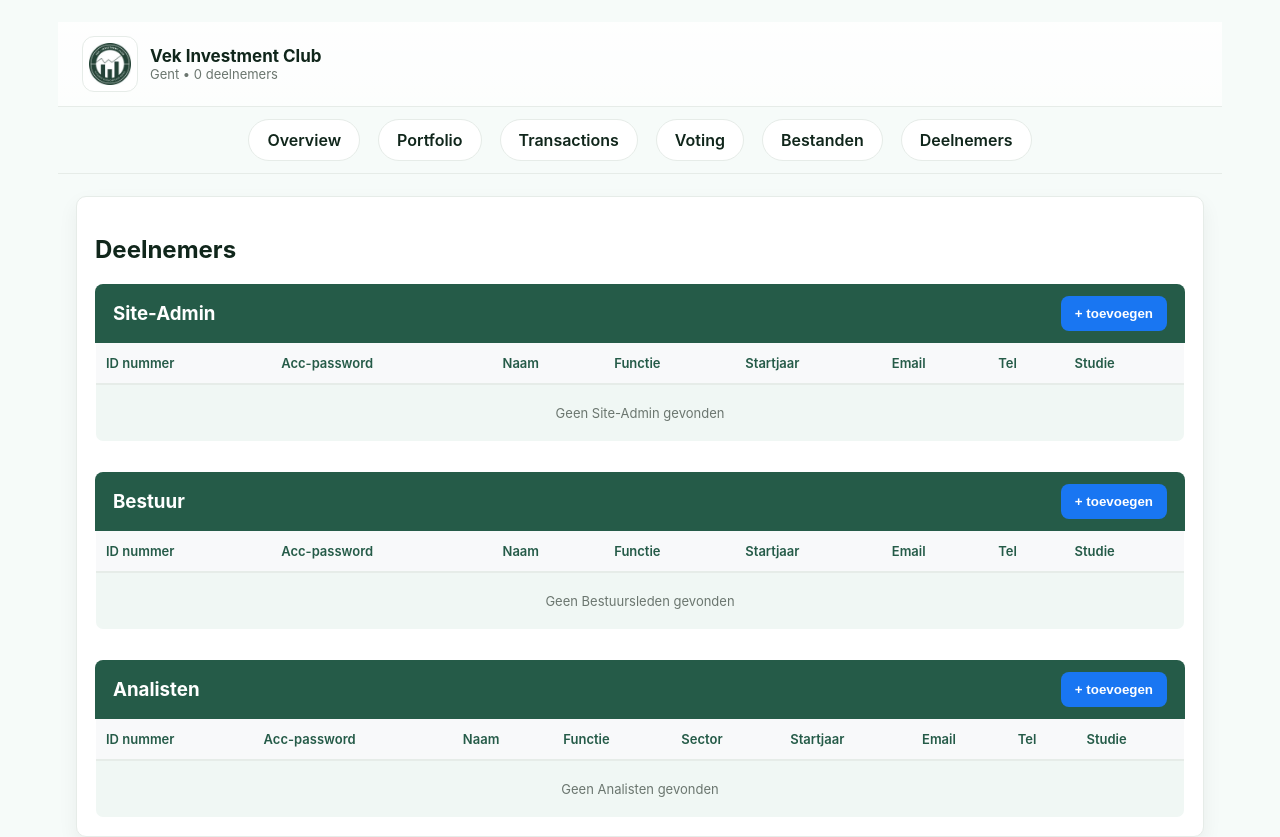
After one commit to A-D-DBS-application/web-application-2025-group-34, a Flask app: template Project A&D - DBS Group 34/app/templates/deelnemers.html in a window 1280 px wide. The commit adds this page. Run offline with Flask 3, Linux system fonts and the light colour scheme; the template is opened without the code that fills it, so the values that code supplies are empty.

```diff
--- a/Project A&D - DBS Group 34/app/routes.py
+++ b/Project A&D - DBS Group 34/app/routes.py
@@ -3,7 +3,7 @@ from functools import wraps
 from sqlalchemy import or_
 from datetime import datetime
 from . import supabase, db
-from .models import Member, Announcement
+from .models import Member, Announcement, Event, Position, Transaction, VotingProposal, Portfolio, Analist, BoardMember
 
 main = Blueprint("main", __name__)
 
@@ -65,6 +65,16 @@ def _normalize_transactions(records):
 
 def _get_next_event_number():
     fallback = len(MOCK_UPCOMING_EVENTS) + 1
+    # Probeer eerst via SQLAlchemy (PostgreSQL direct)
+    try:
+        latest_event = db.session.query(Event).order_by(Event.event_number.desc()).first()
+        if latest_event and latest_event.event_number:
+            return latest_event.event_number + 1
+        return 1
+    except Exception as exc:
+        print(f"WARNING: SQLAlchemy event number fetch failed: {exc}")
+
+    # Fallback naar Supabase REST API
     if supabase is None:
         return fallback
     try:
@@ -95,14 +105,49 @@ def _format_event_date(date_str, time_str):
             pass
     return parsed_date.isoformat()
 
-def _persist_event_supabase(event_number, title, event_date_iso):
+def _persist_event_supabase(title, event_date_iso, location=None):
+    # Probeer eerst via SQLAlchemy (PostgreSQL direct)
+    try:
+        from datetime import datetime
+        # Parse de ISO date string naar datetime object
+        try:
+            if isinstance(event_date_iso, str):
+                # Handle verschillende datetime formats
+                if 'T' in event_date_iso:
+                    event_date = datetime.fromisoformat(event_date_iso.replace('Z', '+00:00'))
+                else:
+                    event_date = datetime.fromisoformat(event_date_iso)
+            else:
+                event_date = event_date_iso
+        except (ValueError, AttributeError):
+            event_date = datetime.now()
+
+        # event_number wordt automatisch gegenereerd door de database (autoincrement)
+        event = Event(
+            event_name=title,
+            event_date=event_date,
+            location=location
+        )
+        db.session.add(event)
+        db.session.commit()
+        return True
+    except Exception as exc:
+        print(f"WARNING: SQLAlchemy event insert failed: {exc}")
+        import traceback
+        traceback.print_exc()
+        db.session.rollback()
+
+    # Fallback naar Supabase REST API
     if supabase is None:
-        return None
+        return False
     try:
+        # Voor Supabase REST API moeten we event_number wel handmatig bepalen
+        event_number = _get_next_event_number()
         supabase.table("events").insert({
             "event_number": event_number,
             "event_name": title,
             "event_date": event_date_iso,
+            "location": location
         }).execute()
         return True
     except Exception as exc:
@@ -183,6 +228,64 @@ def _fetch_announcements():
         print(f"WARNING: Supabase announcement fetch failed: {exc}")
     return MOCK_ANNOUNCEMENTS
 
+def _fetch_events():
+    # Probeer eerst via SQLAlchemy (PostgreSQL direct)
+    try:
+        events = db.session.query(Event).order_by(Event.event_date.asc()).all()
+        if events:
+            normalized = []
+            for evt in events:
+                event_date = evt.event_date
+                if event_date:
+                    date_str = event_date.strftime("%d/%m/%Y")
+                    time_str = event_date.strftime("%H:%M")
+                else:
+                    date_str = datetime.now().strftime("%d/%m/%Y")
+                    time_str = "00:00"
+
+                normalized.append({
+                    "title": evt.event_name,
+                    "date": date_str,
+                    "time": time_str,
+                    "location": evt.location or "Onbekende locatie"
+                })
+            return normalized
+    except Exception as exc:
+        print(f"WARNING: SQLAlchemy event fetch failed: {exc}")
+
+    # Fallback naar Supabase REST API
+    if supabase is None:
+        return MOCK_UPCOMING_EVENTS
+    try:
+        response = supabase.table("events").select("*").order("event_date", desc=False).execute()
+        data = response.data or []
+        normalized = []
+        for row in data:
+            event_date_str = row.get("event_date")
+            if event_date_str:
+                try:
+                    event_date = datetime.fromisoformat(event_date_str.replace("Z", "+00:00"))
+                    date_str = event_date.strftime("%d/%m/%Y")
+                    time_str = event_date.strftime("%H:%M")
+                except (ValueError, AttributeError):
+                    date_str = _format_supabase_date(event_date_str)
+                    time_str = "00:00"
+            else:
+                date_str = datetime.now().strftime("%d/%m/%Y")
+                time_str = "00:00"
+
+            normalized.append({
+                "title": row.get("event_name", ""),
+                "date": date_str,
+                "time": time_str,
+                "location": row.get("location", "Onbekende locatie")
+            })
+        if normalized:
+            return normalized
+    except Exception as exc:
+        print(f"WARNING: Supabase event fetch failed: {exc}")
+    return MOCK_UPCOMING_EVENTS
+
 # --- BEVEILIGING & CONTEXT ---
 
 @main.before_app_request
@@ -213,7 +316,7 @@ def dashboard():
     return render_template(
         "dashboard.html",
         announcements=_fetch_announcements(),
-        upcoming=MOCK_UPCOMING_EVENTS
+        upcoming=_fetch_events()
     )
 
 @main.route("/dashboard/announcements", methods=["POST"])
@@ -257,19 +360,19 @@ def add_event():
     if not time:
         time = "00:00"
 
-    event_number = _get_next_event_number()
     iso_date = _format_event_date(date, time)
 
-    if _persist_event_supabase(event_number, title, iso_date) is False:
-        flash("Event lokaal toegevoegd; Supabase opslag mislukt.", "warning")
-
-    MOCK_UPCOMING_EVENTS.insert(0, {
-        "title": title,
-        "date": date,
-        "time": time,
-        "location": location
-    })
-    flash(f"Event '{title}' toegevoegd.", "success")
+    persisted = _persist_event_supabase(title, iso_date, location)
+    if not persisted:
+        flash("Event lokaal toegevoegd; database opslag mislukt.", "warning")
+        MOCK_UPCOMING_EVENTS.insert(0, {
+            "title": title,
+            "date": date,
+            "time": time,
+            "location": location
+        })
+    else:
+        flash(f"Event '{title}' toegevoegd.", "success")
     return redirect(url_for("main.dashboard"))
 
 # Portfolio pagina
@@ -334,6 +437,145 @@ def transactions():
 def voting():
     return render_template("voting.html", votes=MOCK_VOTES)
 
+# Deelnemers pagina
+@main.route("/deelnemers")
+@login_required
+def deelnemers():
+    # Haal alle members op
+    try:
+        all_members = db.session.query(Member).order_by(Member.member_id.asc()).all()
+        board_members = db.session.query(BoardMember).order_by(BoardMember.boardmember_id.asc()).all()
+        analisten = db.session.query(Analist).order_by(Analist.analist_id.asc()).all()
+    except Exception as exc:
+        print(f"WARNING: Database fetch failed: {exc}")
+        all_members = []
+        board_members = []
+        analisten = []
+
+    return render_template(
+        "deelnemers.html",
+        members=all_members,
+        board_members=board_members,
+        analisten=analisten
+    )
+
+# Portfolio: Positie toevoegen
+@main.route("/portfolio/add", methods=["POST"])
+@login_required
+def add_position():
+    pos_name = request.form.get("pos_name", "").strip()
+    pos_type = request.form.get("pos_type", "").strip()
+    pos_quantity = request.form.get("pos_quantity", "").strip()
+    pos_amount = request.form.get("pos_amount", "").strip()
+
+    if not pos_name:
+        flash("Positie naam is verplicht.", "error")
+        return redirect(url_for("main.portfolio"))
+
+    try:
+        # Zoek of maak een portfolio (gebruik de eerste of maak een nieuwe)
+        portfolio = db.session.query(Portfolio).first()
+        if not portfolio:
+            portfolio = Portfolio()
+            db.session.add(portfolio)
+            db.session.flush()  # Om portfolio_id te krijgen
+
+        # Converteer quantity en amount naar float
+        quantity = float(pos_quantity) if pos_quantity else 0.0
+        amount = float(pos_amount) if pos_amount else 0.0
+
+        position = Position(
+            pos_name=pos_name,
+            pos_type=pos_type or None,
+            pos_quantity=quantity,
+            pos_amount=amount,
+            portfolio_id=portfolio.portfolio_id
+        )
+        db.session.add(position)
+        db.session.commit()
+        flash(f"Positie '{pos_name}' toegevoegd.", "success")
+    except Exception as exc:
+        print(f"ERROR: Position insert failed: {exc}")
+        import traceback
+        traceback.print_exc()
+        db.session.rollback()
+        flash("Fout bij toevoegen van positie.", "error")
+
+    return redirect(url_for("main.portfolio"))
+
+# Transactions: Transactie toevoegen
+@main.route("/transactions/add", methods=["POST"])
+@login_required
+def add_transaction():
+    transaction_type = request.form.get("transaction_type", "").strip()
+    transaction_quantity = request.form.get("transaction_quantity", "").strip()
+    transaction_amount = request.form.get("transaction_amount", "").strip()
+    transaction_date = request.form.get("transaction_date", "").strip()
+
+    if not transaction_type:
+        flash("Transactie type is verplicht.", "error")
+        return redirect(url_for("main.transactions"))
+
+    try:
+        # Parse datum
+        if transaction_date:
+            try:
+                parsed_date = datetime.strptime(transaction_date, "%d/%m/%Y")
+            except ValueError:
+                parsed_date = datetime.now()
+        else:
+            parsed_date = datetime.now()
+
+        # Converteer quantity en amount naar float
+        quantity = float(transaction_quantity) if transaction_quantity else 0.0
+        amount = float(transaction_amount) if transaction_amount else 0.0
+
+        transaction = Transaction(
+            transaction_type=transaction_type,
+            transaction_quantity=quantity,
+            transaction_amount=amount,
+            transaction_date=parsed_date
+        )
+        db.session.add(transaction)
+        db.session.commit()
+        flash(f"Transactie '{transaction_type}' toegevoegd.", "success")
+    except Exception as exc:
+        print(f"ERROR: Transaction insert failed: {exc}")
+        import traceback
+        traceback.print_exc()
+        db.session.rollback()
+        flash("Fout bij toevoegen van transactie.", "error")
+
+    return redirect(url_for("main.transactions"))
+
+# Voting: Stemming toevoegen
+@main.route("/voting/add", methods=["POST"])
+@login_required
+def add_voting_proposal():
+    proposal_type = request.form.get("proposal_type", "").strip()
+    minimum_requirements = request.form.get("minimum_requirements", "").strip()
+
+    if not proposal_type:
+        flash("Proposal type is verplicht.", "error")
+        return redirect(url_for("main.voting"))
+
+    try:
+        proposal = VotingProposal(
+            proposal_type=proposal_type,
+            minimum_requirements=minimum_requirements or None
+        )
+        db.session.add(proposal)
+        db.session.commit()
+        flash(f"Stemming '{proposal_type}' toegevoegd.", "success")
+    except Exception as exc:
+        print(f"ERROR: Voting proposal insert failed: {exc}")
+        import traceback
+        traceback.print_exc()
+        db.session.rollback()
+        flash("Fout bij toevoegen van stemming.", "error")
+
+    return redirect(url_for("main.voting"))
+
 # Investments pagina: VERWIJDERD OMDAT DEZE REDUNDANT EN KAPOT IS
 
 # Home redirect → login of dashboard
--- a/Project A&D - DBS Group 34/app/static/css/main.css
+++ b/Project A&D - DBS Group 34/app/static/css/main.css
@@ -49,4 +49,8 @@
   .inline-form{margin-top:18px;padding-top:12px;border-top:1px solid var(--border);display:flex;flex-direction:column;gap:10px}
   .inline-form label{display:flex;flex-direction:column;font-size:14px;gap:6px;font-weight:600}
   .inline-form input,
-  .inline-form textarea{padding:8px 10px;border-radius:8px;border:1px solid var(--border);font-family:var(--font);font-size:14px}
+  .inline-form textarea,
+  .inline-form select{padding:8px 10px;border-radius:8px;border:1px solid var(--border);font-family:var(--font);font-size:14px}
+  .form-group{display:flex;flex-direction:column;gap:6px}
+  .form-group label{font-size:14px;font-weight:600;color:var(--green)}
+  .form-actions{display:flex;gap:10px;margin-top:10px}
--- /dev/null
+++ b/Project A&D - DBS Group 34/app/templates/deelnemers.html
@@ -0,0 +1,206 @@
+{% extends "logged_in_base.html" %}
+
+{% block sub_content %}
+<div class="card">
+  <h2 style="margin-bottom: 20px;">Deelnemers</h2>
+
+  <!-- Site-Admin Tabel -->
+  <div style="margin-bottom: 30px;">
+    <div class="section-head" style="background: var(--green); color: white; padding: 12px 18px; border-radius: 8px 8px 0 0; margin-bottom: 0;">
+      <h3 style="margin: 0; color: white;">Site-Admin</h3>
+      <button class="btn" style="background: var(--cta); border: none;">+ toevoegen</button>
+    </div>
+    <table class="participants-table">
+      <thead>
+        <tr>
+          <th>ID nummer</th>
+          <th>Acc-password</th>
+          <th>Naam</th>
+          <th>Functie</th>
+          <th>Startjaar</th>
+          <th>Email</th>
+          <th>Tel</th>
+          <th>Studie</th>
+        </tr>
+      </thead>
+      <tbody>
+        {% for member in members %}
+          {% if member.voting_right == 'Admin' or member.member_id == 999999 %}
+          <tr class="{% if loop.index % 2 == 0 %}even-row{% else %}odd-row{% endif %}">
+            <td>{{ "%06d"|format(member.member_id) }}</td>
+            <td>****</td>
+            <td>{{ member.member_name or 'Onbekend' }}</td>
+            <td>{{ member.voting_right or 'Admin' }}</td>
+            <td>{{ member.join_date.strftime('%Y') if member.join_date else '2025' }}</td>
+            <td>{{ member.email or '' }}</td>
+            <td></td>
+            <td></td>
+          </tr>
+          {% endif %}
+        {% endfor %}
+        {% if not members or not members|selectattr('voting_right', 'equalto', 'Admin')|list %}
+          <tr class="odd-row">
+            <td colspan="8" style="text-align: center; color: var(--muted); padding: 20px;">Geen Site-Admin gevonden</td>
+          </tr>
+        {% endif %}
+      </tbody>
+    </table>
+  </div>
+
+  <!-- Bestuur Tabel -->
+  <div style="margin-bottom: 30px;">
+    <div class="section-head" style="background: var(--green); color: white; padding: 12px 18px; border-radius: 8px 8px 0 0; margin-bottom: 0;">
+      <h3 style="margin: 0; color: white;">Bestuur</h3>
+      <button class="btn" style="background: var(--cta); border: none;">+ toevoegen</button>
+    </div>
+    <table class="participants-table">
+      <thead>
+        <tr>
+          <th>ID nummer</th>
+          <th>Acc-password</th>
+          <th>Naam</th>
+          <th>Functie</th>
+          <th>Startjaar</th>
+          <th>Email</th>
+          <th>Tel</th>
+          <th>Studie</th>
+        </tr>
+      </thead>
+      <tbody>
+        {% for board_member in board_members %}
+          <tr class="{% if loop.index % 2 == 0 %}even-row{% else %}odd-row{% endif %}">
+            <td>{{ "%06d"|format(board_member.boardmember_id) }}</td>
+            <td>****</td>
+            <td>{{ board_member.boardmember_name or 'Onbekend' }}</td>
+            <td>{{ board_member.voting_right or 'Bestuurslid' }}</td>
+            <td>{{ board_member.created_at.strftime('%Y') if board_member.created_at else '2025' }}</td>
+            <td></td>
+            <td></td>
+            <td></td>
+          </tr>
+        {% endfor %}
+        {% for member in members %}
+          {% if member.voting_right and member.voting_right != 'Admin' and (member.voting_right == 'President' or member.voting_right == 'Vice President' or member.voting_right == 'Portfolio Manager' or member.voting_right == 'Fund Administrator' or member.voting_right == 'Marketing' or member.voting_right == 'Public Relations') %}
+          <tr class="{% if (board_members|length + loop.index) % 2 == 0 %}even-row{% else %}odd-row{% endif %}">
+            <td>{{ "%06d"|format(member.member_id) }}</td>
+            <td>****</td>
+            <td>{{ member.member_name or 'Onbekend' }}</td>
+            <td>{{ member.voting_right }}</td>
+            <td>{{ member.join_date.strftime('%Y') if member.join_date else '2025' }}</td>
+            <td>{{ member.email or '' }}</td>
+            <td></td>
+            <td></td>
+          </tr>
+          {% endif %}
+        {% endfor %}
+        {% if not board_members and not members|selectattr('voting_right')|list %}
+          <tr class="odd-row">
+            <td colspan="8" style="text-align: center; color: var(--muted); padding: 20px;">Geen Bestuursleden gevonden</td>
+          </tr>
+        {% endif %}
+      </tbody>
+    </table>
+  </div>
+
+  <!-- Analisten Tabel -->
+  <div>
+    <div class="section-head" style="background: var(--green); color: white; padding: 12px 18px; border-radius: 8px 8px 0 0; margin-bottom: 0;">
+      <h3 style="margin: 0; color: white;">Analisten</h3>
+      <button class="btn" style="background: var(--cta); border: none;">+ toevoegen</button>
+    </div>
+    <table class="participants-table">
+      <thead>
+        <tr>
+          <th>ID nummer</th>
+          <th>Acc-password</th>
+          <th>Naam</th>
+          <th>Functie</th>
+          <th>Sector</th>
+          <th>Startjaar</th>
+          <th>Email</th>
+          <th>Tel</th>
+          <th>Studie</th>
+        </tr>
+      </thead>
+      <tbody>
+        {% for analist in analisten %}
+          <tr class="{% if loop.index % 2 == 0 %}even-row{% else %}odd-row{% endif %}">
+            <td>{{ "%06d"|format(analist.analist_id) }}</td>
+            <td>****</td>
+            <td>{{ analist.analist_name or 'Onbekend' }}</td>
+            <td>Analist</td>
+            <td>{{ analist.sector or '' }}</td>
+            <td>{{ analist.analist_start_date.strftime('%Y') if analist.analist_start_date else '2025' }}</td>
+            <td></td>
+            <td></td>
+            <td></td>
+          </tr>
+        {% endfor %}
+        {% for member in members %}
+          {% if member.voting_right == 'Analist' or member.sector %}
+          <tr class="{% if (analisten|length + loop.index) % 2 == 0 %}even-row{% else %}odd-row{% endif %}">
+            <td>{{ "%06d"|format(member.member_id) }}</td>
+            <td>****</td>
+            <td>{{ member.member_name or 'Onbekend' }}</td>
+            <td>Analist</td>
+            <td>{{ member.sector or '' }}</td>
+            <td>{{ member.join_date.strftime('%Y') if member.join_date else '2025' }}</td>
+            <td>{{ member.email or '' }}</td>
+            <td></td>
+            <td></td>
+          </tr>
+          {% endif %}
+        {% endfor %}
+        {% if not analisten and not members|selectattr('voting_right', 'equalto', 'Analist')|list %}
+          <tr class="odd-row">
+            <td colspan="9" style="text-align: center; color: var(--muted); padding: 20px;">Geen Analisten gevonden</td>
+          </tr>
+        {% endif %}
+      </tbody>
+    </table>
+  </div>
+</div>
+
+<style>
+.participants-table {
+  width: 100%;
+  border-collapse: collapse;
+  background: white;
+  border: 1px solid var(--border);
+  border-top: none;
+  border-radius: 0 0 8px 8px;
+  overflow: hidden;
+}
+
+.participants-table thead {
+  background: #f8f9fa;
+}
+
+.participants-table th {
+  padding: 12px 10px;
+  text-align: left;
+  font-weight: 600;
+  font-size: 13px;
+  color: var(--green);
+  border-bottom: 2px solid var(--border);
+}
+
+.participants-table td {
+  padding: 10px;
+  font-size: 13px;
+  border-bottom: 1px solid var(--border);
+}
+
+.participants-table tbody tr.odd-row {
+  background: #f0f7f4;
+}
+
+.participants-table tbody tr.even-row {
+  background: white;
+}
+
+.participants-table tbody tr:hover {
+  background: #e8f2ed;
+}
+</style>
+{% endblock %}
--- a/Project A&D - DBS Group 34/app/templates/logged_in_base.html
+++ b/Project A&D - DBS Group 34/app/templates/logged_in_base.html
@@ -27,7 +27,7 @@
     <a href="{{ url_for('main.transactions') }}" class="tab {% if active_endpoint == 'main.transactions' %}active{% endif %}">Transactions</a>
     <a href="{{ url_for('main.voting') }}" class="tab {% if active_endpoint == 'main.voting' %}active{% endif %}">Voting</a>
     <a href="#" class="tab">Bestanden</a>
-    <a href="#" class="tab">Deelnemers</a>
+    <a href="{{ url_for('main.deelnemers') }}" class="tab {% if active_endpoint == 'main.deelnemers' %}active{% endif %}">Deelnemers</a>
   </nav>
 
   <div class="content">
```
Also changed, not shown: Project A&D - DBS Group 34/app/__init__.py (+21 -0 lines), Project A&D - DBS Group 34/app/templates/portfolio.html (+29 -1 lines), Project A&D - DBS Group 34/app/templates/transactions.html (+30 -1 lines), Project A&D - DBS Group 34/app/templates/voting.html (+19 -1 lines).
